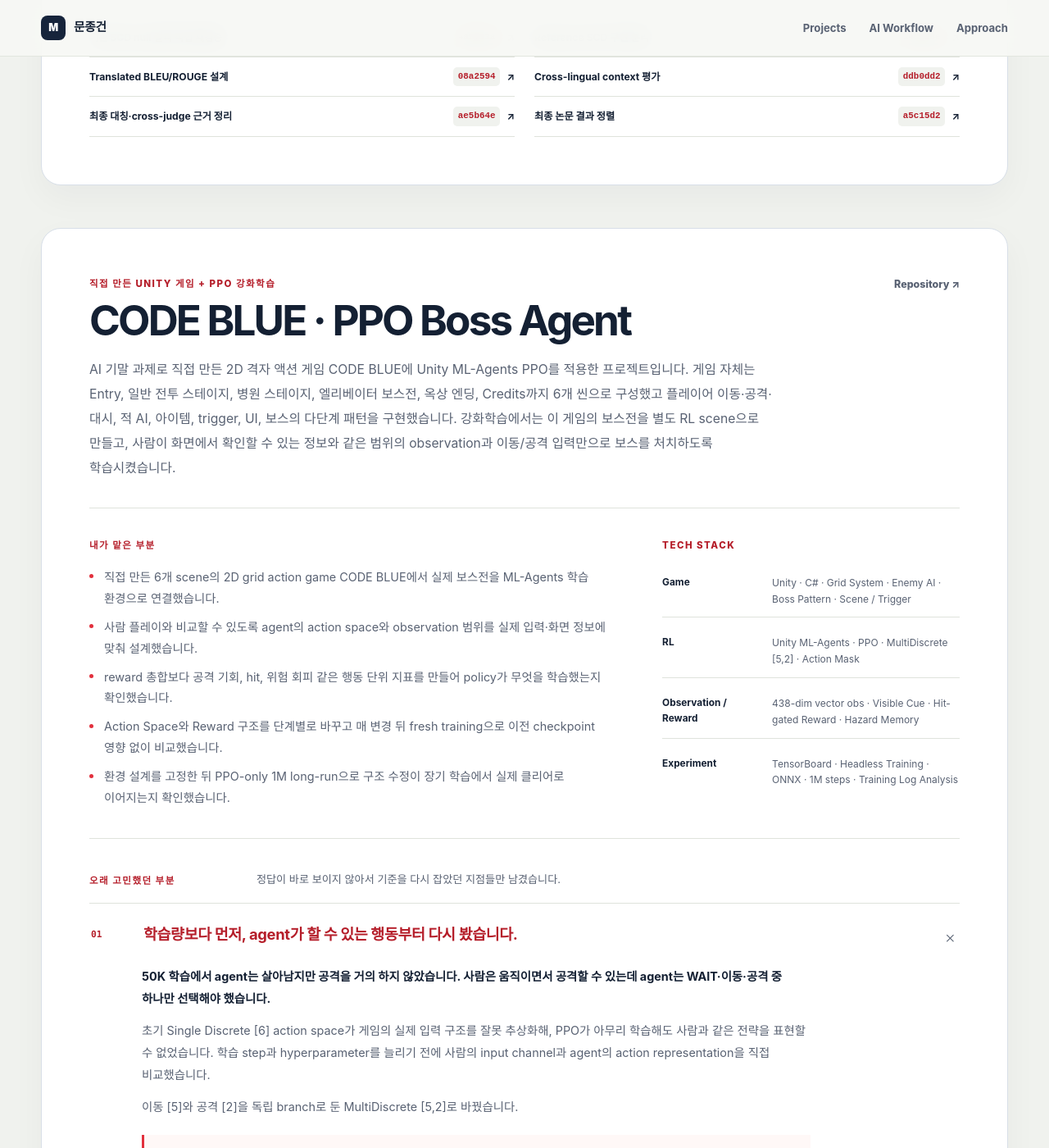
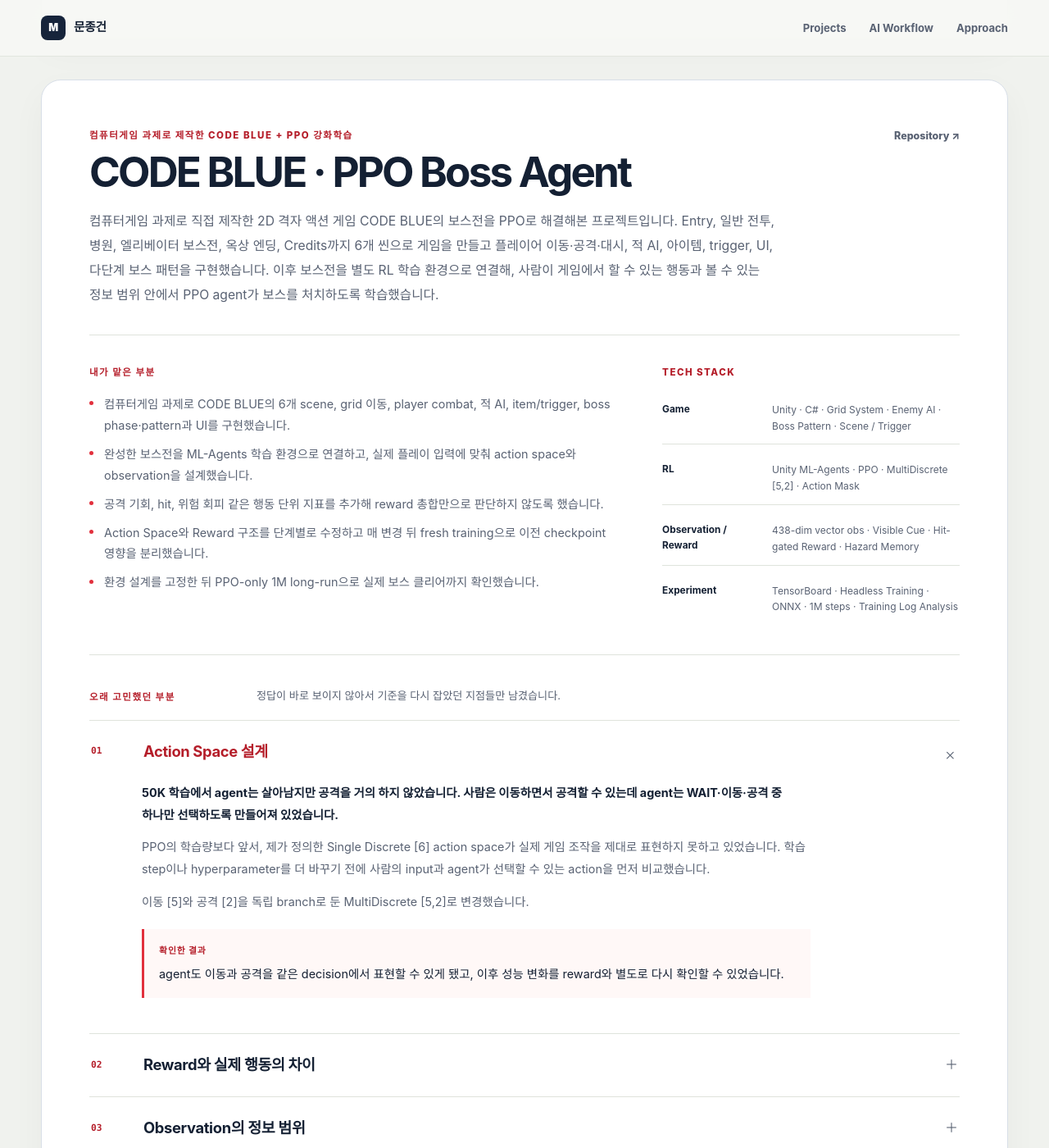
Before and after one commit to LxNx-Hn/LxNx-Hn.github.io, a Jekyll site: the page index.html, which Jekyll copies as it is, in a window 1280 px wide and 1400 px high, scrolled down 4841 px. Shown: the whole window at 82% size. Built offline with Jekyll 4.4.1, drawn with Linux system fonts in a browser that asks for light colours; some of the changed text lies outside the part shown.

Commit message:
refine: tighten portfolio tone and correct CODE BLUE framing

```diff
--- a/data/projects.js
+++ b/data/projects.js
@@ -54,7 +54,7 @@ export const projects = [
     ],
     "cases": [
       {
-        "title": "최단시간만으로는 좋은 경로가 되지 않았습니다.",
+        "title": "좋은 경로의 기준",
         "problem": "최단시간 하나로 순위를 정하면 휠체어 사용자에게 계단이 있는 짧은 길이, 짐이 많은 사용자에게 도보가 긴 환승 적은 길이 상위에 올 수 있었습니다. 프로필마다 불편의 종류와 우선순위가 달랐습니다.",
         "cause": "이 문제에는 모든 사용자에게 통하는 단일 정답 label이 없고, 초기 단계에는 충분한 사람 평가 데이터도 없었습니다.",
         "approach": "모델부터 학습시키기보다 각 프로필에서 어떤 feature가 부담이 되는지 기준을 먼저 분리했습니다. 동시에 이 기준으로 만든 label을 실제 사람 선호라고 부르면 안 된다고 봤습니다.",
@@ -62,7 +62,7 @@ export const projects = [
         "result": "380개 OD의 1,137개 후보로 baseline을 만들고 NDCG@3 0.9166~0.9596을 확인했지만, 이 수치를 실제 사용자 선호를 검증한 production 성능으로 해석하지 않도록 경계를 남겼습니다."
       },
       {
-        "title": "개인화하기도 전에 후보를 잘라내고 있었습니다.",
+        "title": "개인화 전 후보 보존",
         "problem": "외부 API가 반환한 경로를 시간순 topN으로 바로 잘라 화면과 모델에 같이 쓰면, 특정 사용자에게는 더 적합하지만 일반 기준에서 조금 느린 경로가 개인화 평가를 받기도 전에 사라질 수 있었습니다.",
         "cause": "'화면에 몇 개를 보여줄지'와 '추천 모델이 몇 개를 비교해야 할지'는 다른 문제인데 같은 topN 값으로 묶여 있었습니다.",
         "approach": "최종 UI는 단순해야 하지만 내부에서는 개인화가 의미 있게 작동할 만큼 후보 다양성을 보존해야 한다고 봤습니다.",
@@ -70,7 +70,7 @@ export const projects = [
         "result": "일반적인 시간순 필터가 개인화 모델의 선택지를 미리 없애는 구조를 줄이고, 후보 생성과 랭킹의 역할을 분리했습니다."
       },
       {
-        "title": "없는 값을 채우면 모델은 그 값을 사실로 봅니다.",
+        "title": "불확실한 데이터 처리",
         "problem": "여러 공급원을 합치다 보니 실제 도로 선형이 없는 버스 경로, 연결되지 않은 철도 시간표, 공급원마다 표현이 다른 노선처럼 '값은 필요하지만 확정할 수 없는 정보'가 생겼습니다.",
         "cause": "추천 시스템은 숫자와 feature가 있으면 계산을 계속할 수 있지만, 임의로 채운 값은 오히려 모델이 거짓 확신을 갖게 만들 수 있었습니다.",
         "approach": "정보가 비어 있는 것과 실제 값이 0인 것을 같은 것으로 다루지 않고, 사용자에게 보이는 결과에서도 데이터 품질을 숨기지 않는 쪽을 택했습니다.",
@@ -164,7 +164,7 @@ export const projects = [
     ],
     "cases": [
       {
-        "title": "평가를 위해 번역했는데, 그 번역이 실험 조건을 바꾸고 있었습니다.",
+        "title": "Cross-lingual 평가 조건",
         "problem": "질문은 한국어, 검색 context와 reference는 영어, SCD가 켜진 답변은 한국어에 가까웠습니다. 이 상태에서 RAGAS를 돌리면 내용 품질과 언어 차이가 같은 점수 안에 섞입니다.",
         "cause": "cross-lingual RAG에서는 의미가 같아도 judge가 언어 조합에 따라 다르게 반응할 수 있고, 특히 faithfulness는 답변과 context를 동시에 보기 때문에 언어 조건 자체가 평가 변수가 됩니다.",
         "approach": "처음에는 SCD-on context만 한국어로 번역해 언어를 맞췄지만, 그러면 SCD 여부와 번역 여부가 항상 같이 움직여 점수 차이를 분리할 수 없다는 confound를 확인했습니다.",
@@ -172,7 +172,7 @@ export const projects = [
         "result": "첫 비대칭 평가는 인과 결과가 아니라 sensitivity analysis로 낮춰 해석했고, SCD 외의 언어 조건을 최대한 맞춘 별도 평가를 만들었습니다."
       },
       {
-        "title": "같은 뜻으로 번역했다고 해서 같은 평가 입력이 되는 건 아니었습니다.",
+        "title": "번역 과정의 평가 왜곡",
         "problem": "답변·context를 같은 언어로 맞추는 과정에서 숫자, 인용, 날짜, 모델명, metric명이나 기술 용어가 조금만 바뀌어도 원래 생성 결과가 아닌 번역 결과를 평가하게 됩니다.",
         "cause": "일반 번역에서는 자연스러움이 중요하지만 연구 평가에서는 단어 하나의 선택도 answer relevancy나 faithfulness에 영향을 줄 수 있습니다.",
         "approach": "번역 품질을 감으로 판단하지 않고 어떤 정보는 절대 바뀌면 안 되는지 먼저 정했습니다. 동시에 이미 목표 언어 조건을 만족하는 텍스트까지 다시 번역할 필요는 없다고 봤습니다.",
@@ -180,7 +180,7 @@ export const projects = [
         "result": "번역을 평가 전처리로 사용하면서도 그 과정 자체를 추적 가능한 변수로 남겼고, 같은 규칙을 적용해도 SCD-off/on의 실제 translation exposure가 달랐다는 한계까지 명시했습니다."
       },
       {
-        "title": "한 judge에서 나온 차이가 다른 judge에서도 반복되는지 다시 봤습니다.",
+        "title": "Judge에 따른 결과 차이",
         "problem": "대칭 입력을 gpt-4o로 평가했을 때 answer relevancy가 낮아지는 구간이 나왔습니다. 수치만 보면 SCD의 비용이라고 쓰기 쉬웠습니다.",
         "cause": "RAGAS의 일부 metric은 LLM judge의 의미 판단에 의존하고, 평가 입력도 사후 normalization을 거친 상태라 한 judge의 결과만으로 방법의 인과 효과를 단정하기 어려웠습니다.",
         "approach": "첫 결과를 유리하거나 불리하다는 이유로 버리지 않고 입력을 그대로 고정한 채, normalization에 사용하지 않은 별도 고정 judge가 같은 방향을 재현하는지 확인했습니다.",
@@ -188,7 +188,7 @@ export const projects = [
         "result": "gpt-4o에서 보였던 answer-relevancy의 비영점 음의 구간이 gpt-4.1에서는 재현되지 않았습니다. 최종 결론을 '한국어 유지 효과는 확인, judge에 강건한 RAG 품질 차이는 미확인'으로 제한했습니다."
       },
       {
-        "title": "효과가 없던 게 방법 문제인지, 제 구현 문제인지 나눠서 봤습니다.",
+        "title": "방법과 구현 효과 분리",
         "problem": "초기 penalty_additive SCD는 한국어 유지에 거의 도움이 되지 않았고 일부 이미 한국어인 답변을 오히려 악화시켰습니다.",
         "cause": "원 논문과 코드를 다시 대조해보니 target-language boost와 warm-up이 빠져 있었고, reference의 multiplicative scaling 대신 additive penalty를 사용하고 있었습니다.",
         "approach": "기존 결과를 지우고 새 구현으로 덮으면 실패 원인을 잃는다고 봤습니다. '내 구현에서의 결과'와 '논문 방식 자체의 결과'를 분리해야 했습니다.",
@@ -240,9 +240,9 @@ export const projects = [
   {
     "title": "CODE BLUE · PPO Boss Agent",
     "repo": "https://github.com/LxNx-Hn/AI_FinalTerm",
-    "label": "직접 만든 Unity 게임 + PPO 강화학습",
+    "label": "컴퓨터게임 과제로 제작한 CODE BLUE + PPO 강화학습",
     "featured": true,
-    "overview": "AI 기말 과제로 직접 만든 2D 격자 액션 게임 CODE BLUE에 Unity ML-Agents PPO를 적용한 프로젝트입니다. 게임 자체는 Entry, 일반 전투 스테이지, 병원 스테이지, 엘리베이터 보스전, 옥상 엔딩, Credits까지 6개 씬으로 구성했고 플레이어 이동·공격·대시, 적 AI, 아이템, trigger, UI, 보스의 다단계 패턴을 구현했습니다. 강화학습에서는 이 게임의 보스전을 별도 RL scene으로 만들고, 사람이 화면에서 확인할 수 있는 정보와 같은 범위의 observation과 이동/공격 입력만으로 보스를 처치하도록 학습시켰습니다.",
+    "overview": "컴퓨터게임 과제로 직접 제작한 2D 격자 액션 게임 CODE BLUE의 보스전을 PPO로 해결해본 프로젝트입니다. Entry, 일반 전투, 병원, 엘리베이터 보스전, 옥상 엔딩, Credits까지 6개 씬으로 게임을 만들고 플레이어 이동·공격·대시, 적 AI, 아이템, trigger, UI, 다단계 보스 패턴을 구현했습니다. 이후 보스전을 별도 RL 학습 환경으로 연결해, 사람이 게임에서 할 수 있는 행동과 볼 수 있는 정보 범위 안에서 PPO agent가 보스를 처치하도록 학습했습니다.",
     "stack": [
       {
         "label": "Game",
@@ -285,23 +285,23 @@ export const projects = [
       }
     ],
     "contributions": [
-      "직접 만든 6개 scene의 2D grid action game CODE BLUE에서 실제 보스전을 ML-Agents 학습 환경으로 연결했습니다.",
-      "사람 플레이와 비교할 수 있도록 agent의 action space와 observation 범위를 실제 입력·화면 정보에 맞춰 설계했습니다.",
-      "reward 총합보다 공격 기회, hit, 위험 회피 같은 행동 단위 지표를 만들어 policy가 무엇을 학습했는지 확인했습니다.",
-      "Action Space와 Reward 구조를 단계별로 바꾸고 매 변경 뒤 fresh training으로 이전 checkpoint 영향 없이 비교했습니다.",
-      "환경 설계를 고정한 뒤 PPO-only 1M long-run으로 구조 수정이 장기 학습에서 실제 클리어로 이어지는지 확인했습니다."
+      "컴퓨터게임 과제로 CODE BLUE의 6개 scene, grid 이동, player combat, 적 AI, item/trigger, boss phase·pattern과 UI를 구현했습니다.",
+      "완성한 보스전을 ML-Agents 학습 환경으로 연결하고, 실제 플레이 입력에 맞춰 action space와 observation을 설계했습니다.",
+      "공격 기회, hit, 위험 회피 같은 행동 단위 지표를 추가해 reward 총합만으로 판단하지 않도록 했습니다.",
+      "Action Space와 Reward 구조를 단계별로 수정하고 매 변경 뒤 fresh training으로 이전 checkpoint 영향을 분리했습니다.",
+      "환경 설계를 고정한 뒤 PPO-only 1M long-run으로 실제 보스 클리어까지 확인했습니다."
     ],
     "cases": [
       {
-        "title": "학습량보다 먼저, agent가 할 수 있는 행동부터 다시 봤습니다.",
-        "problem": "50K 학습에서 agent는 살아남지만 공격을 거의 하지 않았습니다. 사람은 움직이면서 공격할 수 있는데 agent는 WAIT·이동·공격 중 하나만 선택해야 했습니다.",
-        "cause": "초기 Single Discrete [6] action space가 게임의 실제 입력 구조를 잘못 추상화해, PPO가 아무리 학습해도 사람과 같은 전략을 표현할 수 없었습니다.",
-        "approach": "학습 step과 hyperparameter를 늘리기 전에 사람의 input channel과 agent의 action representation을 직접 비교했습니다.",
-        "solution": "이동 [5]와 공격 [2]을 독립 branch로 둔 MultiDiscrete [5,2]로 바꿨습니다.",
-        "result": "agent도 피하면서 공격하는 전략을 표현할 수 있게 됐고, 50K 성능 정체를 모델 학습량 문제가 아니라 environment design 문제로 분리할 수 있었습니다."
+        "title": "Action Space 설계",
+        "problem": "50K 학습에서 agent는 살아남지만 공격을 거의 하지 않았습니다. 사람은 이동하면서 공격할 수 있는데 agent는 WAIT·이동·공격 중 하나만 선택하도록 만들어져 있었습니다.",
+        "cause": "PPO의 학습량보다 앞서, 제가 정의한 Single Discrete [6] action space가 실제 게임 조작을 제대로 표현하지 못하고 있었습니다.",
+        "approach": "학습 step이나 hyperparameter를 더 바꾸기 전에 사람의 input과 agent가 선택할 수 있는 action을 먼저 비교했습니다.",
+        "solution": "이동 [5]와 공격 [2]을 독립 branch로 둔 MultiDiscrete [5,2]로 변경했습니다.",
+        "result": "agent도 이동과 공격을 같은 decision에서 표현할 수 있게 됐고, 이후 성능 변화를 reward와 별도로 다시 확인할 수 있었습니다."
       },
       {
-        "title": "Reward는 올랐는데 더 잘 싸우는 건 아니었습니다.",
+        "title": "Reward와 실제 행동의 차이",
         "problem": "이동과 공격을 동시에 할 수 있게 하자 agent의 reward는 늘었지만 실제 hit 없이 공격을 반복하는 행동이 생겼습니다.",
         "cause": "SafeInRangeAttackAttemptReward가 '공격 성공'이 아니라 '공격 시도' 자체를 보상해 policy가 의도보다 쉬운 reward 획득 경로를 찾았습니다.",
         "approach": "episode reward만 보지 않고 공격 시도, 실제 HP 감소, hit rate를 분리해 어떤 행동에서 점수가 생겼는지 확인했습니다.",
@@ -309,7 +309,7 @@ export const projects = [
         "result": "reward farming을 제거했고, reward 증가와 task success를 같은 것으로 보지 않는 평가 기준을 만들었습니다."
       },
       {
-        "title": "사람이 볼 수 없는 정보를 주고 클리어시키고 싶지는 않았습니다.",
+        "title": "Observation의 정보 범위",
         "problem": "보스의 내부 pattern state나 다음 공격 순서를 observation에 넣으면 학습은 쉬워지지만 실제 사람보다 미래를 더 많이 아는 agent가 됩니다.",
         "cause": "Unity 내부에는 쉽게 읽을 수 있는 상태가 많지만, 연구 목표는 단순 클리어가 아니라 사람이 보는 정보 범위에서 학습 가능한지를 보는 것이었습니다.",
         "approach": "성능보다 observation의 정당성을 먼저 정하고, 실제 화면에 나타난 cue와 이미 관측된 history만 허용했습니다.",
@@ -317,7 +317,7 @@ export const projects = [
         "result": "최종 1M run에서 hidden hit, off-lane hit, stale hit, fake-marker mask leak, next-band/sweep-sequence leak를 모두 0으로 확인했습니다."
       },
       {
-        "title": "환경을 계속 바꾸기보다, 어느 시점부터는 그대로 두고 학습해봤습니다.",
+        "title": "환경 고정 후 장기 학습",
         "problem": "20K~50K에서는 클리어가 거의 나오지 않아 구조가 아직 틀린 것인지, 장기 학습이 부족한 것인지 구분하기 어려웠습니다.",
         "cause": "환경을 계속 바꾸면 매번 학습 분포가 달라져 어느 수정이 실제 효과가 있었는지 판단하기 어려워집니다.",
         "approach": "Action Space, observation, hit-gated reward가 의도대로 동작한다고 확인한 시점부터는 더 이상 유리하게 조건을 바꾸지 않고 환경을 고정했습니다.",
@@ -420,7 +420,7 @@ export const projects = [
     ],
     "cases": [
       {
-        "title": "비슷하게 찾아야 하는 것과 정확히 맞아야 하는 조건을 나눴습니다.",
+        "title": "Semantic Search와 조건 검색의 역할 분리",
         "problem": "'운동할 사람', '조용한 모임'처럼 표현이 다양한 의도는 keyword만으로 찾기 어렵지만, 장소나 category는 의미가 비슷하다는 이유로 다른 값을 허용하면 안 됐습니다.",
         "cause": "Semantic Search는 표현 차이에 강하지만 hard constraint에는 느슨하고, SQL filter는 정확하지만 사용자의 애매한 의도를 이해하지 못합니다.",
         "approach": "둘 중 하나를 선택하지 않고 어떤 정보는 semantic하게 찾고 어떤 정보는 deterministic하게 확인해야 하는지 역할을 나눴습니다.",
@@ -428,7 +428,7 @@ export const projects = [
         "result": "자연어 표현의 유연성은 가져가면서 구조화 조건은 확정적으로 지키는 hybrid search 흐름을 만들었습니다."
       },
       {
-        "title": "검색 결과를 보면서 어느 선까지 남길지 정했습니다.",
+        "title": "검색 임계값 조정",
         "problem": "threshold를 높이면 엉뚱한 모임은 줄지만 표현이 조금 다른 유효한 결과도 함께 사라졌고, 낮추면 recall은 늘지만 사용자가 보기엔 관련 없는 결과가 섞였습니다.",
         "cause": "embedding distance는 서비스 데이터와 query 분포에 따라 의미가 달라져 인터넷의 일반적인 숫자를 그대로 가져올 수 없었습니다.",
         "approach": "특정 수치를 정답처럼 두지 않고 실제 서비스의 자연어 query를 반복해서 넣어 어떤 결과가 남고 빠지는지 비교했습니다.",
@@ -436,7 +436,7 @@ export const projects = [
         "result": "숫자 하나를 '최적값'으로 주장하기보다 현재 데이터에서 필요한 precision/recall 균형을 경험적으로 맞추고 그 기준을 코드에 반영했습니다."
       },
       {
-        "title": "LLM이 검색 결과까지 고르게 두지는 않았습니다.",
+        "title": "LLM의 역할 범위",
         "problem": "LLM에게 검색과 답변을 함께 맡기면 자연스럽지만, 실제 DB에 없는 모임을 섞거나 retrieval용 tag를 사용자 답변에 드러낼 가능성이 있었습니다.",
         "cause": "생성 모델의 자연스러운 표현 능력과 검색 시스템의 사실성 책임을 같은 단계에 두고 있었습니다.",
         "approach": "모임 존재 여부와 순위는 retrieval/DB가 책임지고, LLM은 그 결과를 설명하는 역할로 제한했습니다.",
@@ -524,7 +524,7 @@ export const projects = [
     ],
     "cases": [
       {
-        "title": "잘 답하는 것보다, 답하지 말아야 할 질문을 먼저 나눴습니다.",
+        "title": "질문 범위와 Routing",
         "problem": "생성형 AI는 창업과 관련 없어도 그럴듯하게 답할 수 있었고, 정책 질문과 트렌드 질문은 필요한 데이터의 성격도 달랐습니다. 모든 질문을 하나의 RAG 경로로 보내는 게 맞지 않았습니다.",
         "cause": "RAG의 검색 정확도보다 앞단에서 '이 질문이 서비스 범위 안인지, 어느 정보 경로로 가야 하는지'를 정하는 기준이 필요했습니다.",
         "approach": "모델에게 더 많은 문서를 주는 대신 질문을 먼저 구조화해 서비스가 책임질 범위를 분명하게 만들었습니다.",
@@ -532,7 +532,7 @@ export const projects = [
         "result": "프로젝트 기준 Accuracy 97.14%, Recall 97.94%, Precision 98.07%, F1 97.60을 확인했고, 범위 밖 질문을 별도 처리할 수 있게 됐습니다."
       },
       {
-        "title": "모델을 직접 띄우는 게 항상 맞는 건 아니었습니다.",
+        "title": "모델 운영 방식 선택",
         "problem": "로컬 GPU 환경에서는 동작했지만 실제 데모에서는 모델 서버, API key, backend, frontend, 비용을 함께 고려해야 했습니다. 모든 것을 직접 호스팅하면 프로젝트 규모에 비해 운영 부담이 컸습니다.",
         "cause": "개발 단계의 '모델이 실행된다'와 서비스 단계의 '반복 배포하고 유지할 수 있다'는 다른 기준이었습니다.",
         "approach": "AI 모델 자체를 소유하는 것보다 데모에서 필요한 제어 범위와 운영 비용을 기준으로 경계를 다시 나눴습니다.",
--- a/index.html
+++ b/index.html
@@ -53,13 +53,12 @@
         <div class="hero-copy">
           <p class="eyebrow">PORTFOLIO · AI / DATA / CLOUD</p>
           <h1 id="hero-title">
-            결과가 이상하면,<br />
-            <span>어디서부터 어긋났는지 다시 봅니다.</span>
+            AI · Data · Software<br />
+            <span>Portfolio</span>
           </h1>
           <p class="hero-intro">
-            RAG 검색, 추천 모델, 강화학습, 배포까지 여러 프로젝트를 직접 만들고 연결해봤습니다.
-            잘 안 될 때는 모델부터 바꾸기보다 데이터가 어떻게 들어왔는지, 중간 값이 어디서 달라졌는지부터
-            확인하는 편입니다. 아래에는 결과만이 아니라 제가 맡은 부분과 중간에 판단을 바꿨던 이유까지 같이 적었습니다.
+            RAG 검색, 추천 모델, 강화학습, 배포까지 직접 만들고 연결한 프로젝트를 정리했습니다.
+            무엇을 만들었는지와 맡은 부분뿐 아니라, 중간에 어떤 기준으로 판단했고 결과를 어떻게 확인했는지도 함께 담았습니다.
           </p>
           <div class="hero-actions" aria-label="주요 링크">
             <a
@@ -100,9 +99,9 @@
           <div class="section-heading">
             <div>
               <p class="section-index">01 · SELECTED PROJECTS</p>
-              <h2 id="projects-title">결과만 정리하지 않고,<br />중간에 판단이 바뀐 지점까지 같이 적었습니다.</h2>
+              <h2 id="projects-title">프로젝트와 과정</h2>
             </div>
-            <p>각 프로젝트는 소개, 맡은 부분, 사용 기술, 오래 고민했던 지점, 확인한 결과와 관련 코드 순서로 볼 수 있습니다.</p>
+            <p>프로젝트 소개, 맡은 부분, 기술 스택, 주요 판단 과정과 결과를 함께 정리했습니다.</p>
           </div>
           <div class="project-grid" data-project-list aria-live="polite"></div>
         </div>
```
